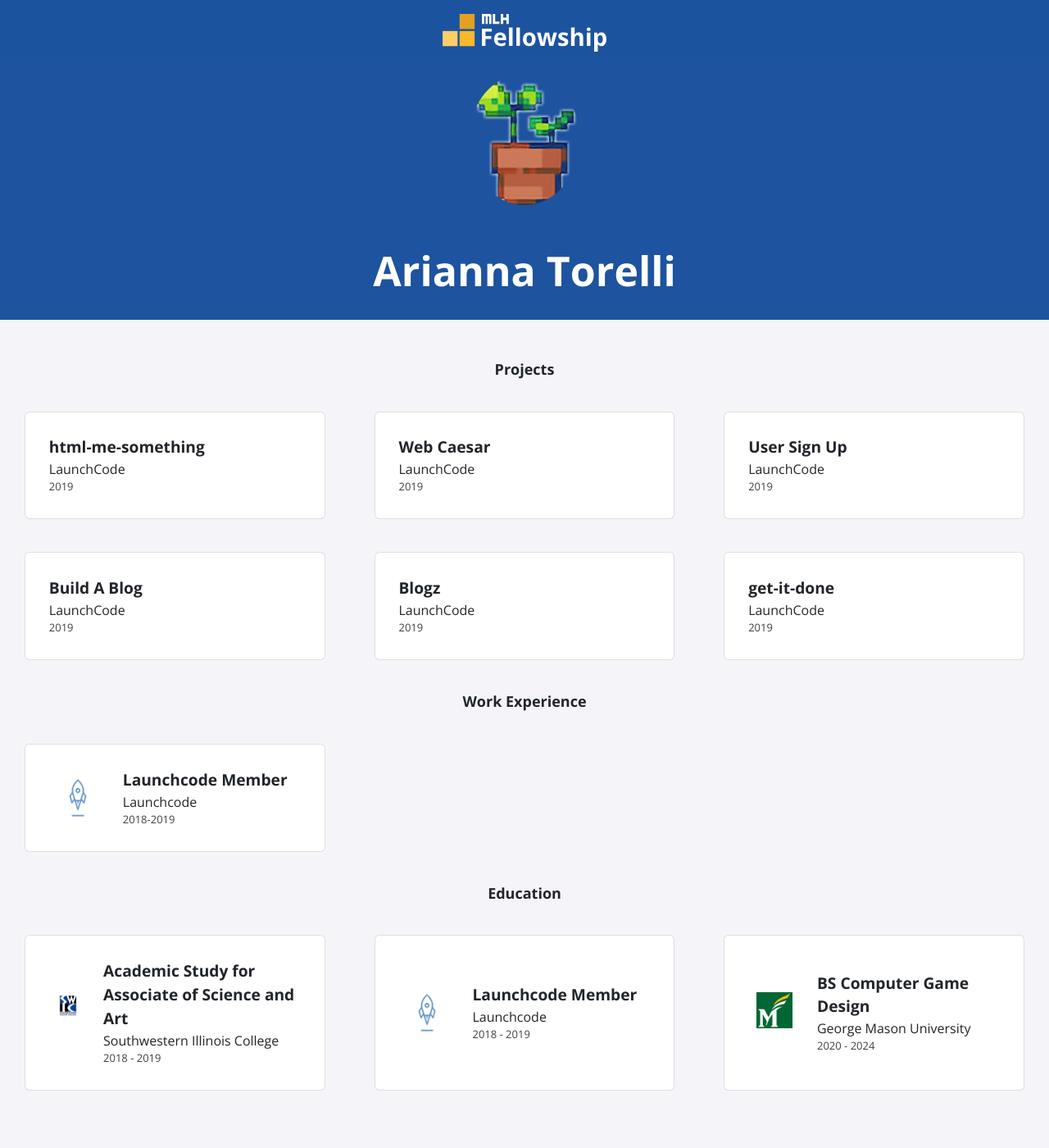
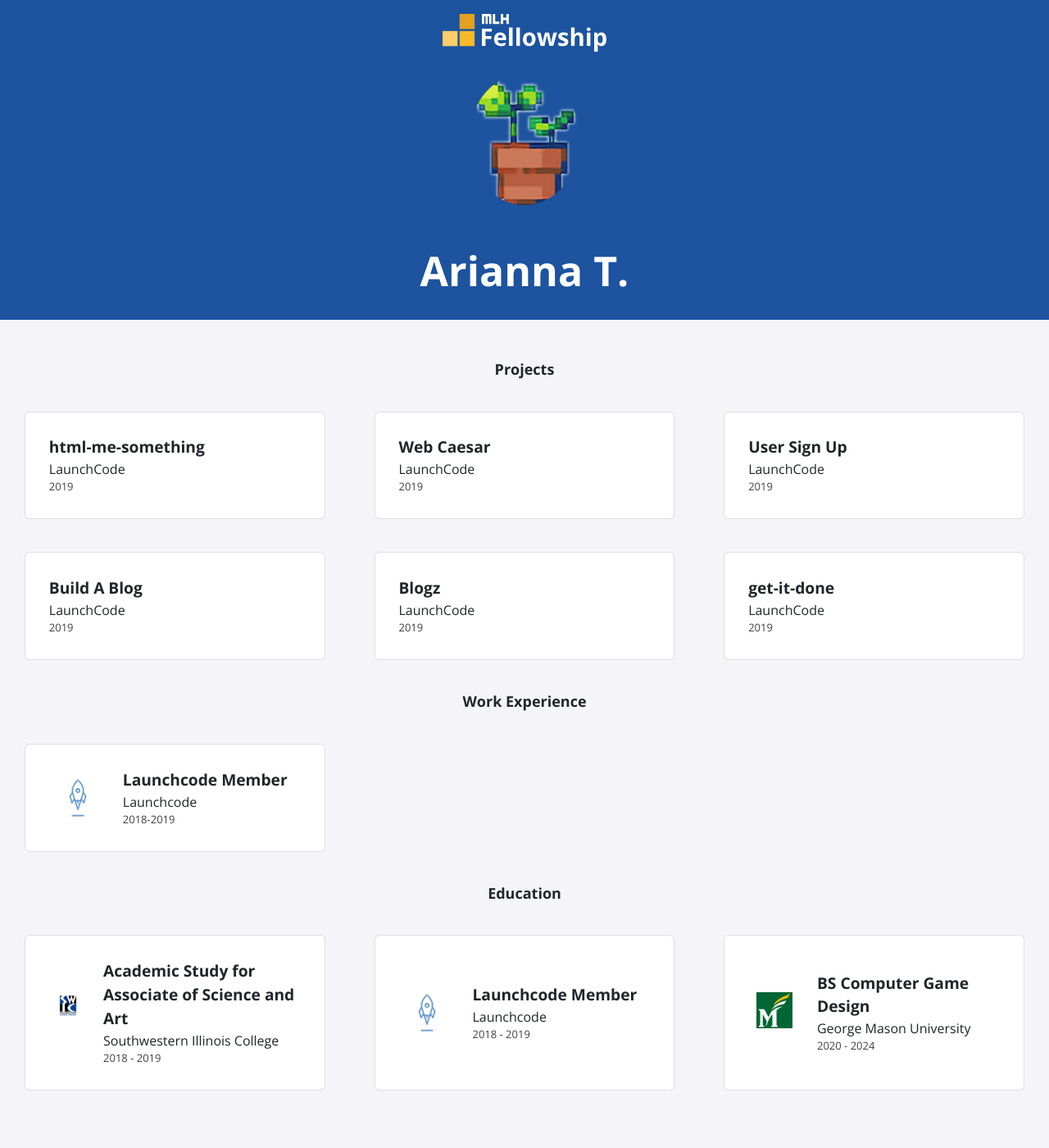
Before and after one commit to arit007/arit007.github.io, a Jekyll site: the page built from index.html, in a window 1280 px wide. Shown: the whole page at 82% size. Built offline with Jekyll 4.4.1, drawn with Linux system fonts in a browser that asks for light colours; nearby versions of some CDN libraries.

Commit message:
Update _config.yml

```diff
--- a/_config.yml
+++ b/_config.yml
@@ -1,4 +1,4 @@
-title: "Arianna Torelli"
+title: "Arianna T."
 email: ariannat000@gmail.com
 description: >- # this means to ignore newlines until "baseurl:"
   Write an awesome description for your new site here. You can edit this
```
